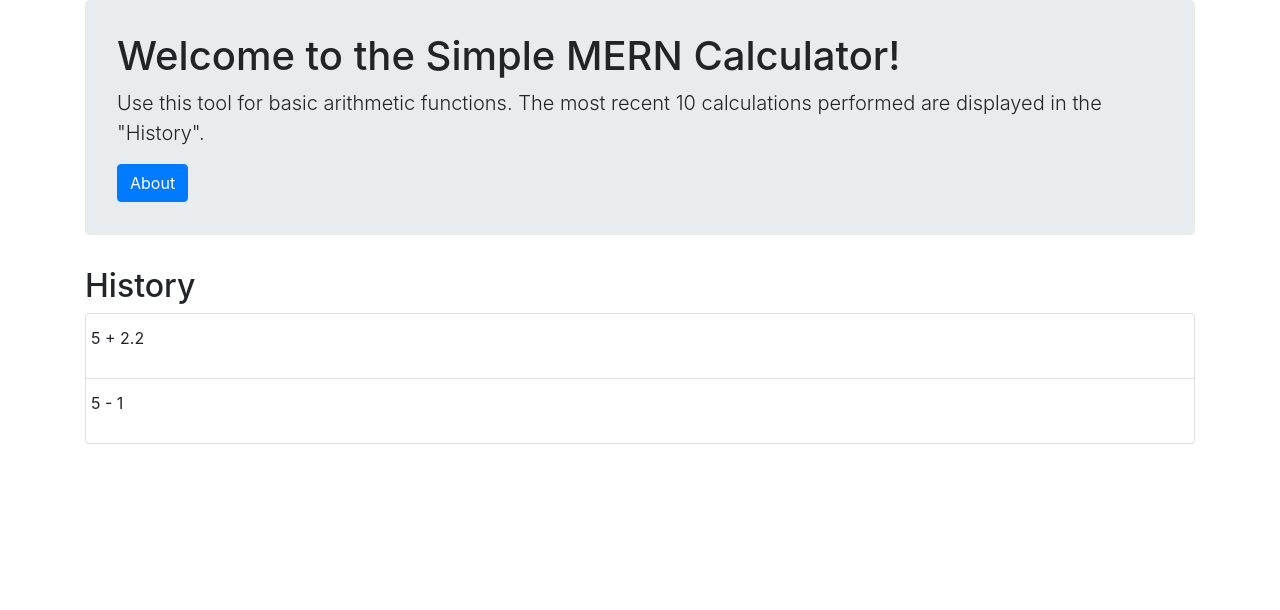
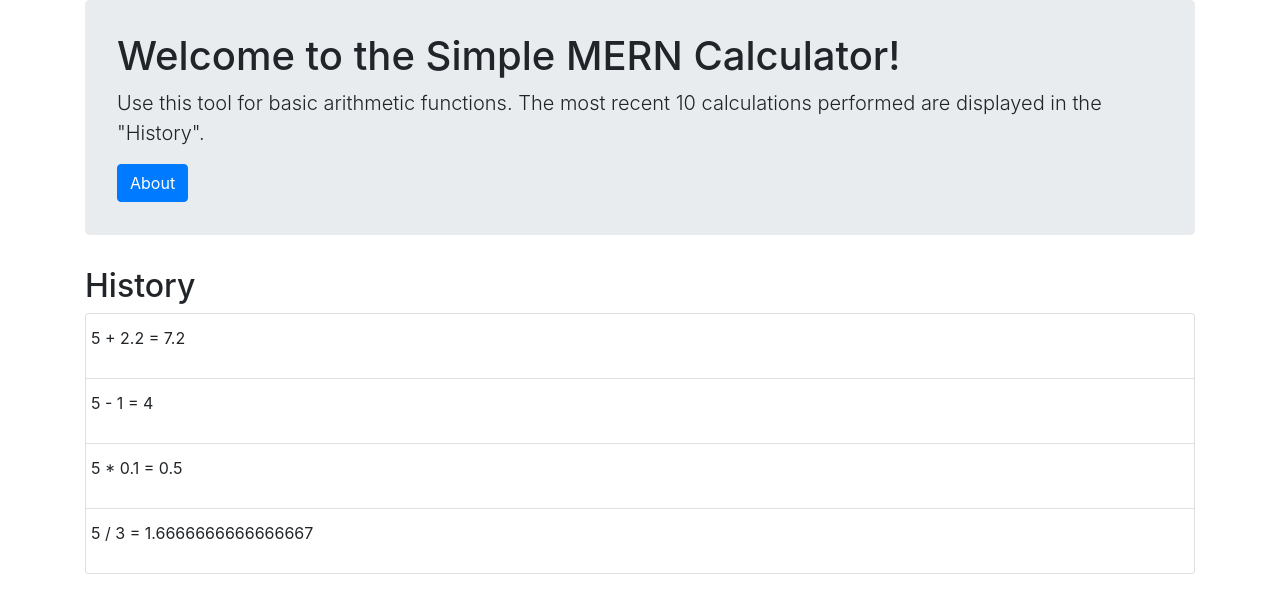
Before and after one commit to eghove/react-calc, a React (Create React App) app in the folder client/: page / in a window 1280 px wide. Shown: the top 610 px of the page. Built offline with nearby package versions, Linux system fonts and the light colour scheme.

Commit message:
adding in client side arithmetic for history component

```diff
--- a/client/src/App.js
+++ b/client/src/App.js
@@ -22,6 +22,20 @@ class App extends Component {
         num1: 5,
         num2: 1,
         operator: "-"
+      },
+
+      {
+        id: 3,
+        num1: 5,
+        num2: 0.1,
+        operator: "*"
+      },
+
+      {
+        id: 4,
+        num1: 5,
+        num2: 3,
+        operator: "/"
       },
     ]
   }
--- a/client/src/components/ListItem/index.js
+++ b/client/src/components/ListItem/index.js
@@ -1,19 +1,35 @@
 import React from 'react';
 // import './index.css';
 
-export function List ( {children }) {
-  return <ul className = "list-group">{children}</ul>
+export function List({ children }) {
+  return <ul className="list-group">{children}</ul>
 }
 
-export function ListItem ({
+export function ListItem({
   num1,
   num2,
-  operator
+  operator,
+  result
+
 }) {
+  // recalculate the result
+  if (operator === "+") {
+    result = num1 + num2;
+  } else if (operator === "-") {
+    result = num1 - num2;
+  } else if (operator === "*") {
+    result = num1 * num2;
+  } else if (operator === "/") {
+    result = num1 / num2;
+  }
+  else {
+    result = "illegal operation"
+  }
+
   return (
-    <li className = "list-group-item">
-      <div className = "row">
-        <p>{num1} {operator} {num2}</p>
+    <li className="list-group-item">
+      <div className="row">
+        <p>{num1} {operator} {num2} = {result}</p>
       </div>
     </li>
   );
```
